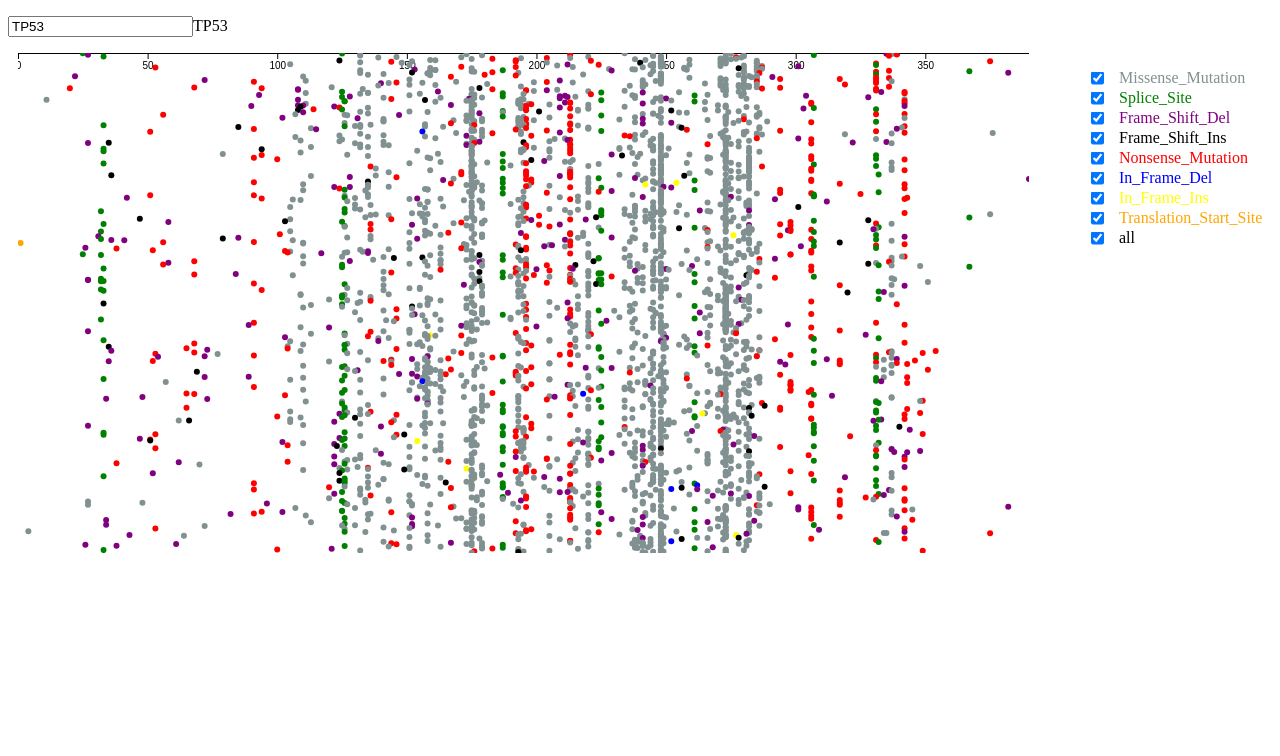
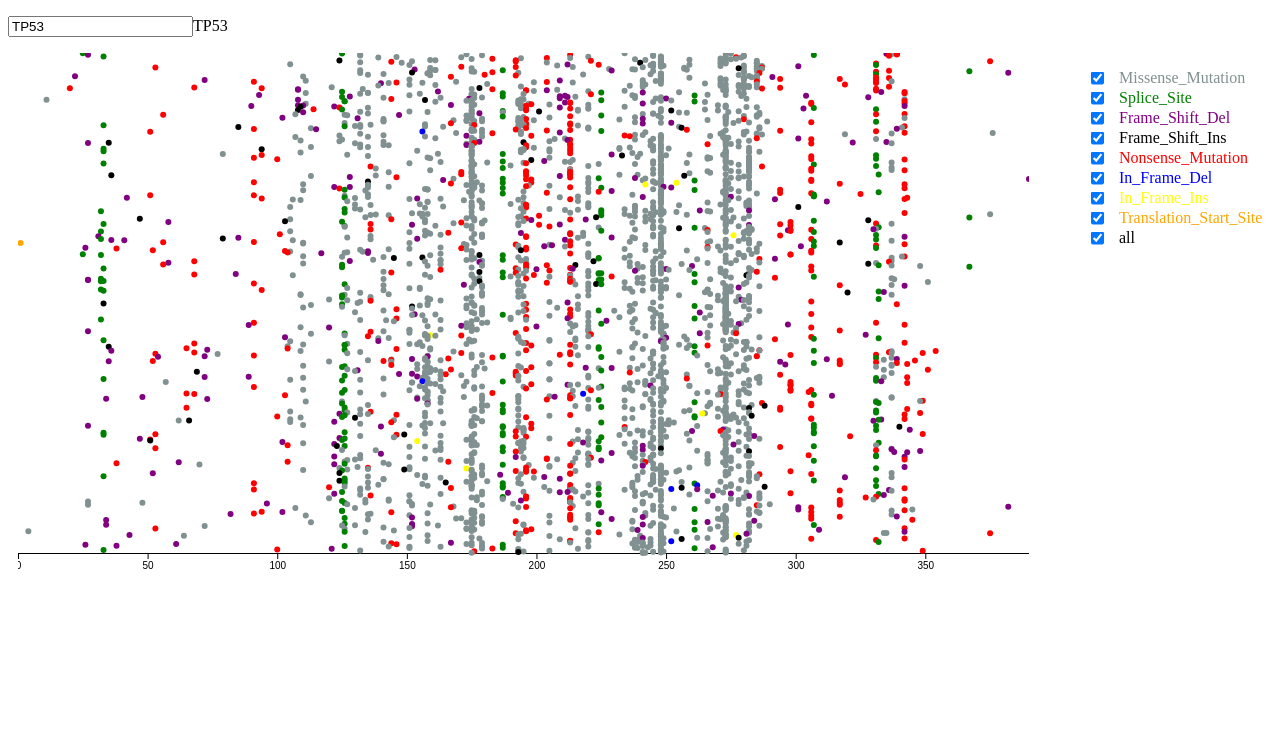
Before and after one commit to minnownino/WebDev, a plain HTML site: page d3_v4/scatter_test/scatter.html in a window 1280 px wide. Shown: the top 756 px of the page. Drawn offline with nearby package versions, Linux system fonts and the light colour scheme.

Commit message:
update scatter.html
zoom with limit and scroll back to initial position

```diff
--- a/d3_v4/scatter_test/scatter.html
+++ b/d3_v4/scatter_test/scatter.html
@@ -35,7 +35,7 @@
 <body>
   <p><input type="text" id="fname" value="TP53">TP53</p>
   <div id = "scatter_left">
-  <svg width="100%" height="500" id='paint'>
+  <svg width="100%" height="700" id='paint'>
   	<g></g>
   </svg>
 </div>
@@ -74,7 +74,7 @@ function createScatter(data) {
   var tooltip = d3.select('body').append("div")
       .attr("class", "tooltip")
       .style("opacity", 0);
-  var zoomarea = svg.call(d3.zoom().on("zoom", zoom).scaleExtent([1, 15]));
+  var zoomarea = svg.call(d3.zoom().on("zoom", zoom).scaleExtent([1, 15]).extent([[0,0],[1011, 500]]).translateExtent([[0,0],[1011, 500]]));
   colors = {'Missense_Mutation': '#819090', 'Nonsense_Mutation': 'red', 'Frame_Shift_Ins': 'black','In_Frame_Del': 'blue', 'Frame_Shift_Del':'purple', 'Splice_Site':'green', 'In_Frame_Ins': 'yellow','Translation_Start_Site': 'orange'};
   var maxWidth = getmaxWidth(data);
   console.log(maxWidth);
@@ -85,9 +85,10 @@ function createScatter(data) {
   y.range([0, 500])
 
 var xAxis = d3.axisBottom(x);
+
 var x_axis = svg.append("g")
                .attr("id", "x_axis")
-               //.attr("transform", "translate(75,0)")
+               .attr("transform", "translate(0,500)")
                .call(xAxis)
 
 // Add the tooltip container to the vis container
```
